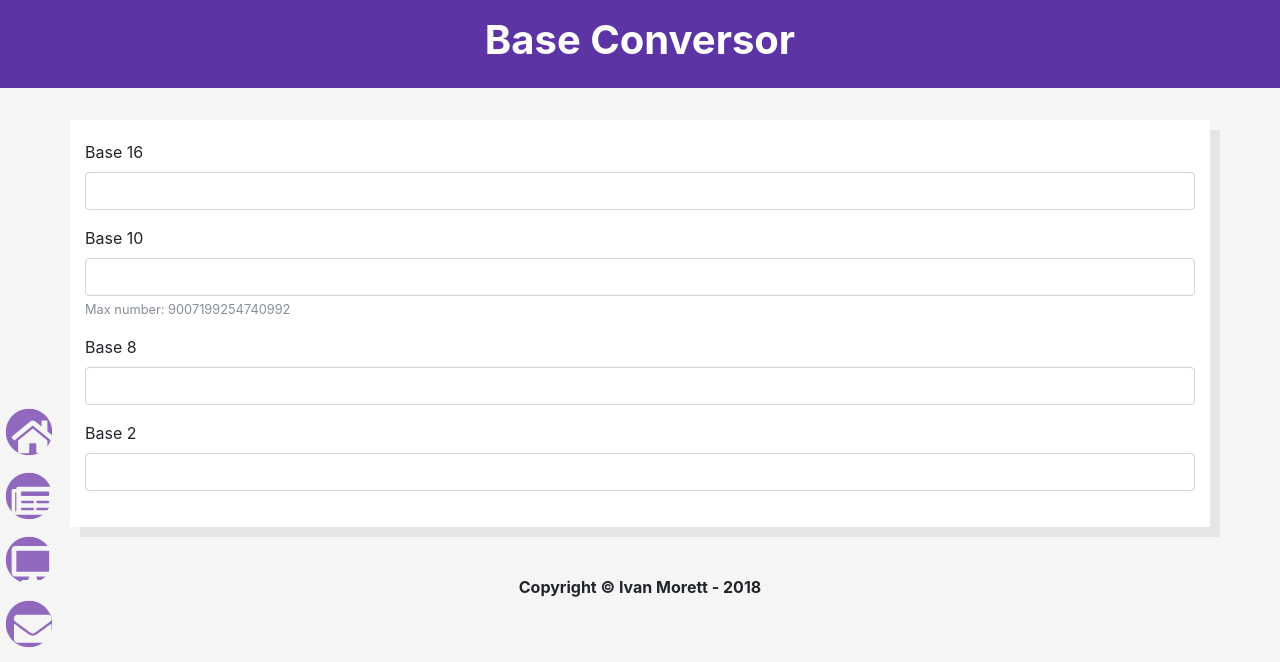
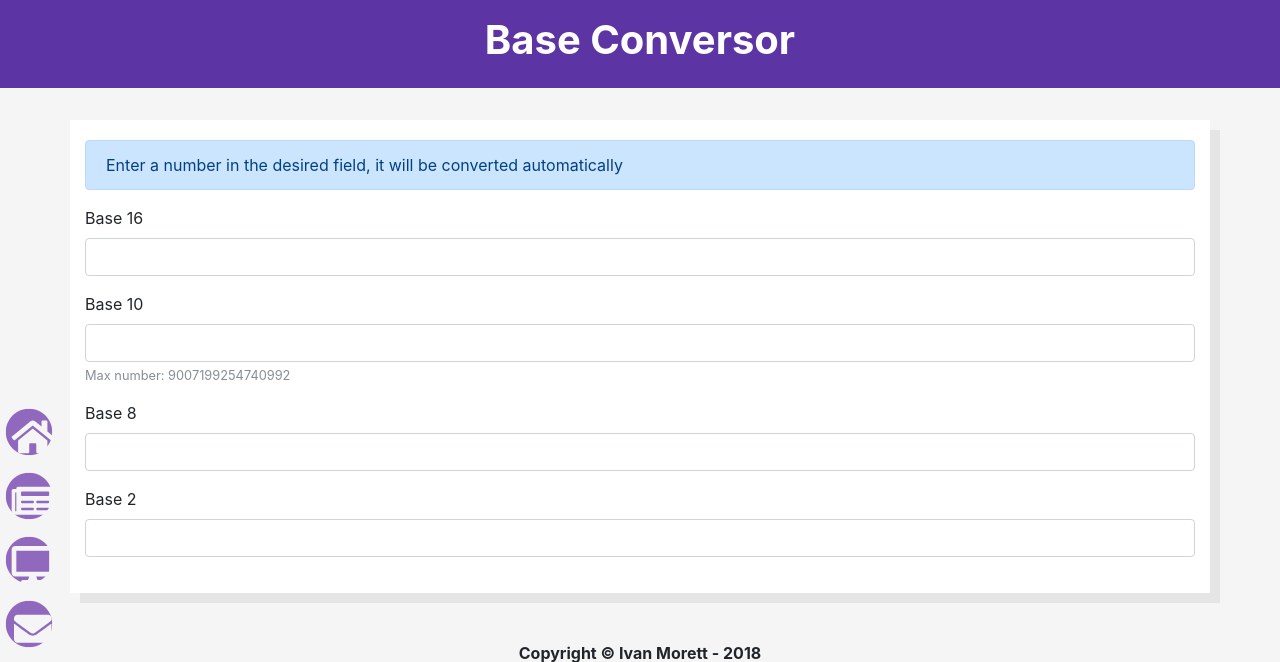
Before and after one commit to lima1756/lima.fyi, a Django app: page /base_conversor/ in a window 1280 px wide. Shown: the top 662 px of the page. Run offline with Django 3.2, Linux system fonts and the light colour scheme; parts of the project's set-up code (start-up, migrations or seed data) failed here and were passed over; some libraries are stand-ins or nearby versions.

Commit message:
base_conversor
Added instrucions

```diff
--- a/base_conversor/templates/base_conversor/index.html
+++ b/base_conversor/templates/base_conversor/index.html
@@ -16,6 +16,7 @@
             <div class='row info-block'>
                 <div class='col-xl-12'>
                     <div class='alert alert-danger' id='error' style="display: none"></div>
+                    <div class='alert alert-primary'>Enter a number in the desired field, it will be converted automatically</div>
                     <form>
                         <div class="form-group">
                           <label for="base16">Base 16</label>
```
